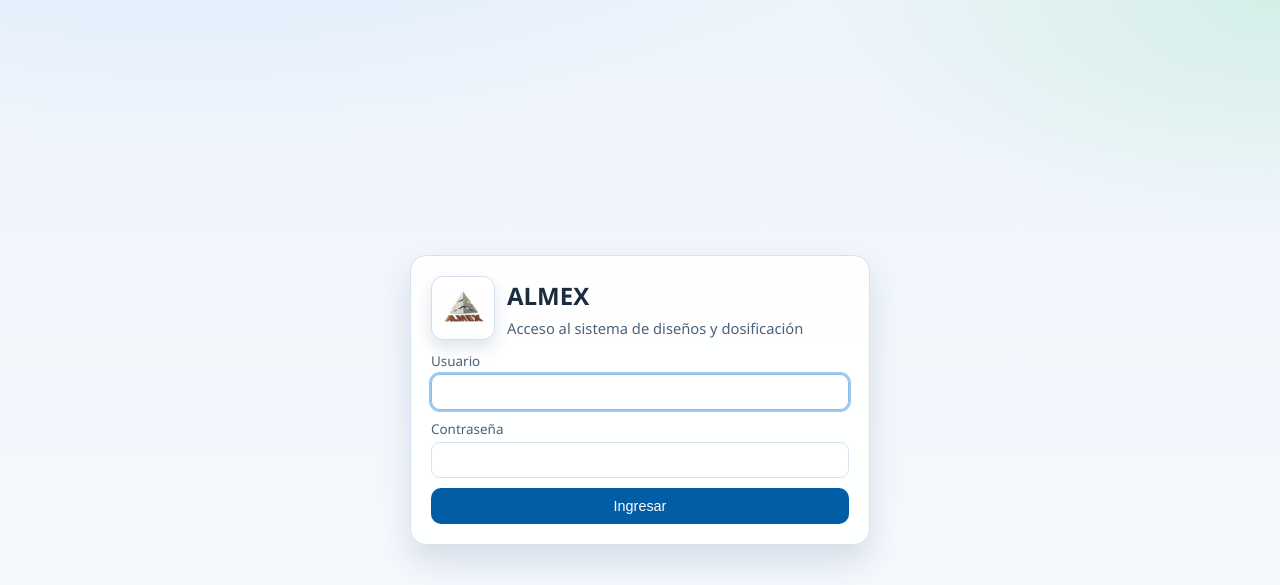
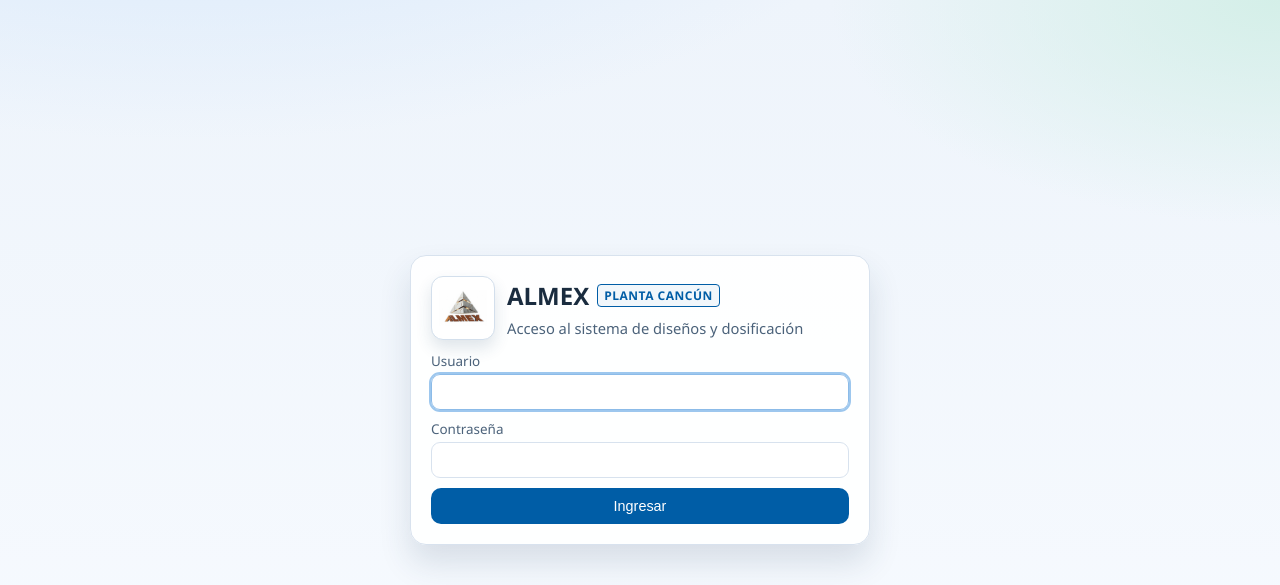
Before and after one commit to kknto/formix-almex-pto-morelos, a Flask app: page /login in a window 1280 px wide. Shown: the top 585 px of the page. Run offline with Flask 3, Linux system fonts and the light colour scheme; parts of the project's set-up code (start-up, migrations or seed data) failed here and were passed over; some libraries are stand-ins or nearby versions.

Commit message:
UI: Add Planta Cancun label to login screen

```diff
--- a/templates/login.html
+++ b/templates/login.html
@@ -15,7 +15,7 @@
       <div class="auth-brand">
         <img class="auth-logo" src="{{ url_for('static', filename='img/logo_almex.png', v=cache_bust) }}" alt="ALMEX">
         <div>
-          <h1>ALMEX</h1>
+          <h1 style="display: flex; align-items: center;">ALMEX <span style="font-size: 0.5em; color: var(--brand); font-weight: 600; letter-spacing: 0.5px; border: 1px solid var(--brand); border-radius: 4px; padding: 2px 6px; margin-left: 8px; vertical-align: middle; background: rgba(0, 93, 166, 0.05); white-space: nowrap;">PLANTA CANCÚN</span></h1>
           <p>Acceso al sistema de diseños y dosificación</p>
         </div>
       </div>
```
